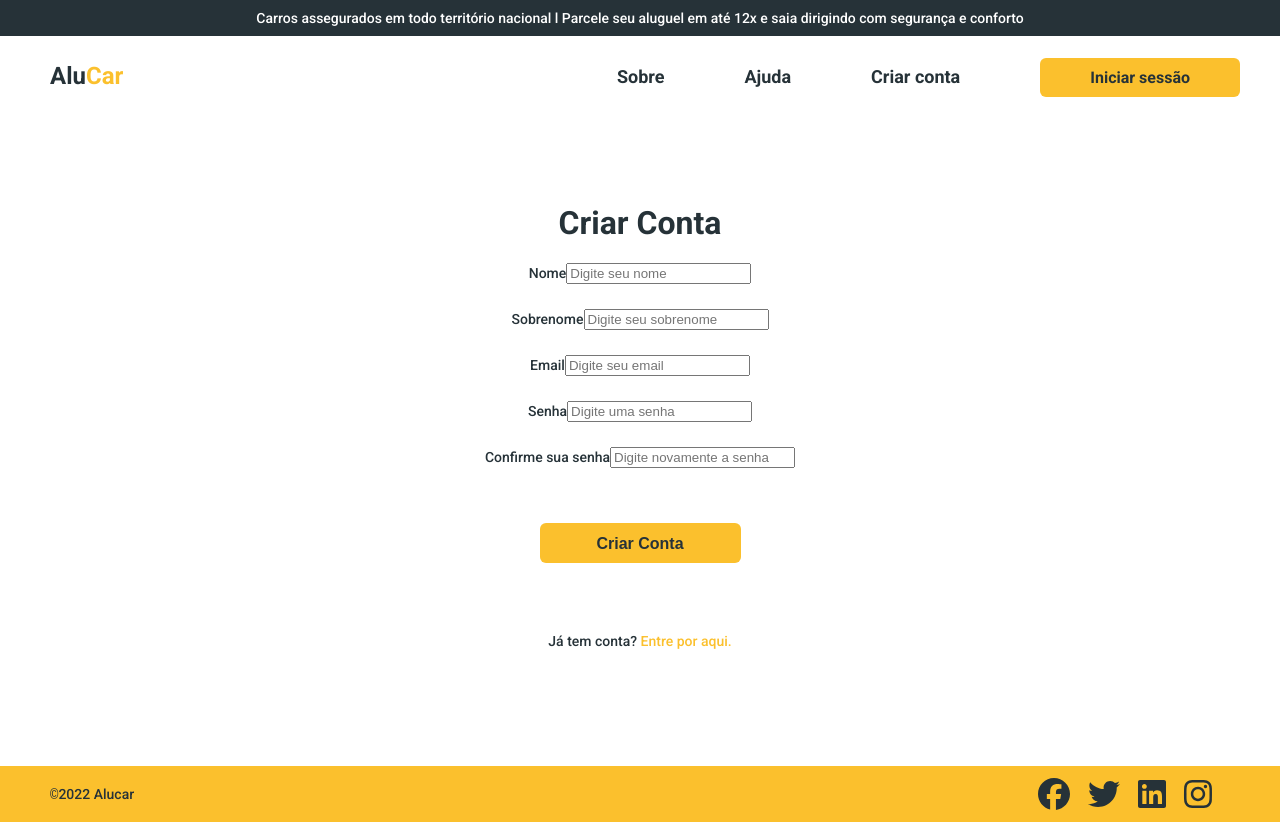
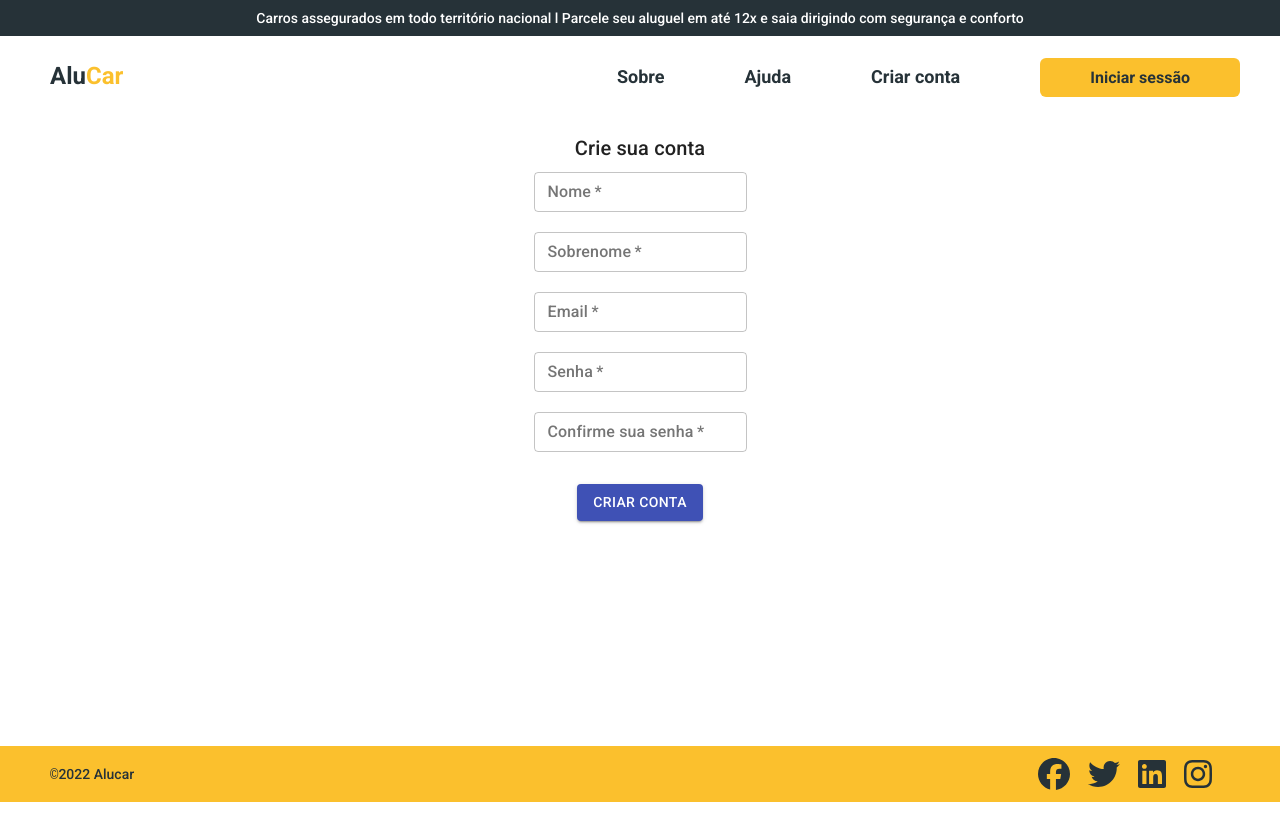
Before and after one commit to noubarijou/PICTDFEFinal, a React (Create React App) app in the folder alucar/: page /criarconta in a window 1280 px wide. Built offline with nearby package versions, Linux system fonts and the light colour scheme.

Commit message:
modifica a pagina de cadastro

```diff
--- a/alucar/src/hooks/useAxios.js
+++ b/alucar/src/hooks/useAxios.js
@@ -19,7 +19,7 @@ export const useAxios = (url) => {
   return data;
 }
 
-export const useAxiosPost = (url) => {
+export const UseAxiosPost = (url) => {
   const [data, setData] = useState([]);
 
   useEffect(() => {
--- a/alucar/src/pages/CriarConta/index.js
+++ b/alucar/src/pages/CriarConta/index.js
@@ -1,9 +1,19 @@
-import React, { useState } from "react";
+import React, { useState, Fragment } from "react";
 import { Helmet } from "react-helmet-async";
-import { Link, useNavigate } from "react-router-dom";
-import { Formik, Form } from "formik";
+import { useNavigate } from "react-router-dom";
+import {UseAxiosPost} from '../../hooks/useAxios'
 import * as Yup from 'yup';
-import { TextField } from "../../components/TextField";
+import {yupResolver} from '@hookform/resolvers/yup';
+/* import { TextField } from "../../components/TextField"; */
+import {useForm, Controller} from 'react-hook-form';
+import {
+  Paper,
+  Box,
+  Grid,
+  TextField,
+  Typography,
+  Button
+} from '@material-ui/core';
 
 export const CriarConta = () => {
 
@@ -18,47 +28,135 @@ export const CriarConta = () => {
     password: Yup.string().min(6, "Senha deve conter no mínimo 6 caracteres").required("Senha obrigatória"),
     confirmPassword: Yup.string().oneOf([Yup.ref('password'), null], "Senha não confere").required("Confirmação de senha obrigatória"),
   });
-
+  const {
+    register,
+    control,
+    handleSubmit,
+    formState: { errors }
+  } = useForm({
+    resolver: yupResolver(validationSchema)
+  });
+  const onSubmit = data => {
+    /*
+     */
+    console.log(JSON.stringify(data, null, 2));
+    if (data) {
+      UseAxiosPost(`/cliente`, data)
+      navigate('/login')
+    }
+  };
   return (
     <>
       <Helmet>
         <title>AluCar | Criar Conta</title>
       </Helmet>
       <main>
-        <Formik
-          initialValues={{
-            firstName: '',
-            lastName: '',
-            email: '',
-            password: '',
-            confirmPassword: ''
-          }}
-          validationSchema={validationSchema} onSubmit={(values) => {
-            setIsSubmitSuccess(true)
-          }}
-        >
-          {isSubmitSuccess ? (navigate('/login')) : (
-
-            <div className="container">
-              <h1>Criar Conta</h1>
-              <Form method="post">
-                <TextField label="Nome" name="firstName" type="text" placeholder="Digite seu nome" required />
-                <TextField label="Sobrenome" name="lastName" type="text" placeholder="Digite seu sobrenome" required />
-                <TextField label="Email" name="email" type="email" placeholder="Digite seu email" required />
-                <TextField label="Senha" name="password" type="password" placeholder="Digite uma senha" required />
-                <TextField label="Confirme sua senha" name="confirmPassword" type="password" placeholder="Digite novamente a senha" required />
-                <button type="submit" className="btn primary-btn btn-large">Criar Conta</button>
-              </Form>
-              <p className="criarconta btn-small">
-                Já tem conta?{" "}
-                <Link className="linklogin" to="/login">
-                  Entre por aqui.
-                </Link>
-              </p>
-            </div>
-          )}
-
-        </Formik>
+        <Fragment>
+    <Paper elevation={0}>
+      <Box px={3} py={2}>
+        <Typography variant="h6" align="center" margin="dense">
+          Crie sua conta
+        </Typography>
+        <form noValidate>
+        <Grid container spacing={1} direction="column" alignItems="center">
+          <Grid item xs={12} sm={12}>
+            <TextField
+              required
+              variant="outlined"
+              id="firstName"
+              name="firstName"
+              label="Nome"
+              fullWidth
+              margin="dense"
+              {...register('firstName')}
+              error={errors.firstName ? true : false}
+            />
+            <Typography variant="inherit" color="textSecondary">
+              {errors.firstName?.message}
+            </Typography>
+          </Grid>
+          <Grid item xs={12} sm={12}>
+            <TextField
+              required
+              variant="outlined"
+              id="lastName"
+              name="lastName"
+              label="Sobrenome"
+              fullWidth
+              margin="dense"
+              {...register('lastName')}
+              error={errors.lastName ? true : false}
+            />
+            <Typography variant="inherit" color="textSecondary">
+              {errors.lastName?.message}
+            </Typography>
+          </Grid>
+          <Grid item xs={12} sm={12}>
+            <TextField
+              required
+              variant="outlined"
+              id="email"
+              name="email"
+              label="Email"
+              fullWidth
+              margin="dense"
+              {...register('email')}
+              error={errors.email ? true : false}
+            />
+            <Typography variant="inherit" color="textSecondary">
+              {errors.email?.message}
+            </Typography>
+          </Grid>
+          <Grid item xs={12} sm={12}>
+            <TextField
+              autoComplete="off"
+              required
+              variant="outlined"
+              id="password"
+              name="password"
+              label="Senha"
+              type="password"
+              fullWidth
+              margin="dense"
+              {...register('password')}
+              error={errors.password ? true : false}
+            />
+            <Typography variant="inherit" color="textSecondary">
+              {errors.password?.message}
+            </Typography>
+          </Grid>
+          <Grid item xs={12} sm={12}>
+            <TextField
+              autoComplete="off"
+              required
+              variant="outlined"
+              id="confirmPassword"
+              name="confirmPassword"
+              label="Confirme sua senha"
+              type="password"
+              fullWidth
+              margin="dense"
+              {...register('confirmPassword')}
+              error={errors.confirmPassword ? true : false}
+            />
+            <Typography variant="inherit" color="textSecondary">
+              {errors.confirmPassword?.message}
+            </Typography>
+          </Grid>
+        <Box mt={3} >
+          <Button
+            variant="contained"
+            color="primary"
+            onClick={handleSubmit(onSubmit)}
+          >
+            Criar Conta
+          </Button>
+        </Box>
+        </Grid>
+        </form>
+      </Box>
+    </Paper>
+  </Fragment>
       </main>
     </>
   );
--- a/alucar/src/pages/Teste/index.js
+++ b/alucar/src/pages/Teste/index.js
@@ -43,7 +43,7 @@ export const Teste = () => {
         </Typography>
         <form noValidate>
         <Grid container spacing={1} direction="column" alignItems="center">
-          <Grid item xs={6} sm={6}>
+          <Grid item xs={12} sm={12}>
             <TextField
               required
               variant="outlined"
@@ -59,7 +59,7 @@ export const Teste = () => {
               {errors.firstName?.message}
             </Typography>
           </Grid>
-          <Grid item xs={6} sm={6}>
+          <Grid item xs={12} sm={12}>
             <TextField
               required
               variant="outlined"
@@ -75,7 +75,7 @@ export const Teste = () => {
               {errors.lastName?.message}
             </Typography>
           </Grid>
-          <Grid item xs={6} sm={6}>
+          <Grid item xs={12} sm={12}>
             <TextField
               required
               variant="outlined"
@@ -91,7 +91,7 @@ export const Teste = () => {
               {errors.email?.message}
             </Typography>
           </Grid>
-          <Grid item xs={6} sm={6}>
+          <Grid item xs={12} sm={12}>
             <TextField
               autoComplete="off"
               required
@@ -109,7 +109,7 @@ export const Teste = () => {
               {errors.password?.message}
             </Typography>
           </Grid>
-          <Grid item xs={6} sm={6}>
+          <Grid item xs={12} sm={12}>
             <TextField
               autoComplete="off"
               required
@@ -127,7 +127,6 @@ export const Teste = () => {
               {errors.confirmPassword?.message}
             </Typography>
           </Grid>
-        </Grid>
         <Box mt={3} >
           <Button
             variant="contained"
@@ -137,6 +136,7 @@ export const Teste = () => {
             Criar Conta
           </Button>
         </Box>
+        </Grid>
         </form>
       </Box>
     </Paper>
```
